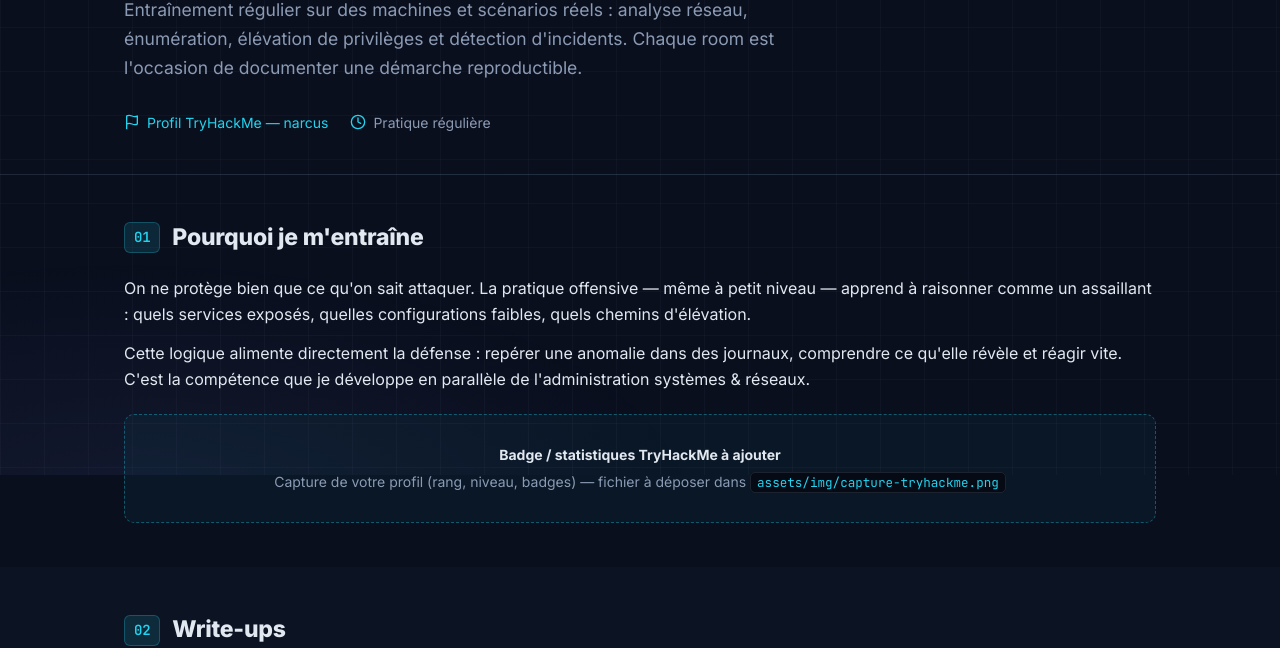
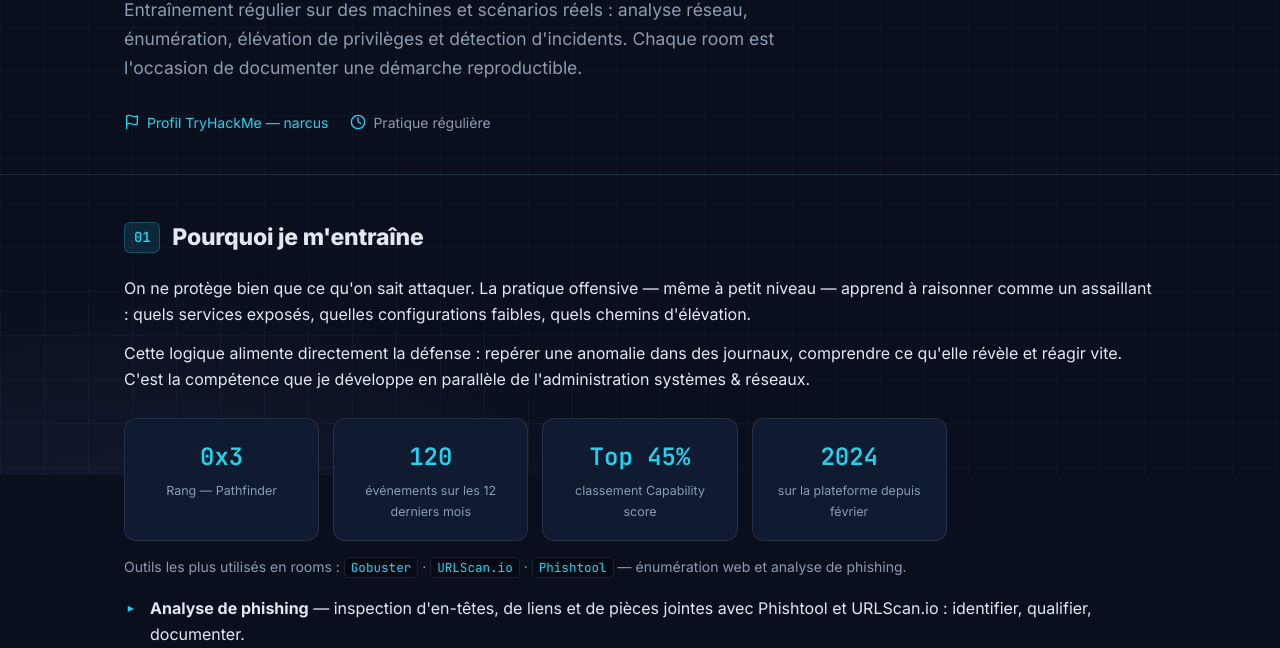
Before and after one commit to narcusensei/narcusensei.github.io, a plain HTML site: page projets/tryhackme.html in a window 1280 px wide. Shown: the part 325-973 px from the top of the page. Drawn offline with Linux system fonts and the light colour scheme.

Commit message:
Page TryHackMe : statistiques réelles du profil (rang, activité, outils) + axes d'entraînement

```diff
--- a/assets/css/style.css
+++ b/assets/css/style.css
@@ -968,3 +968,36 @@ main section[id] { scroll-margin-top: 76px; }
   body::before { display: none; }
   .site-header, .site-footer, .terminal, .project-nav, .btn { display: none !important; }
 }
+
+/* ---------- Statistiques TryHackMe ---------- */
+.stats-grid {
+  display: grid;
+  grid-template-columns: repeat(auto-fill, minmax(min(100%, 180px), 1fr));
+  gap: 14px;
+}
+
+.stat {
+  background: var(--bg-panel);
+  border: 1px solid var(--border);
+  border-radius: var(--radius);
+  padding: 18px 16px;
+  text-align: center;
+  transition: border-color 0.15s ease;
+}
+
+.stat:hover { border-color: var(--accent-border); }
+
+.stat .stat-n {
+  display: block;
+  font-family: var(--font-mono);
+  font-size: 24px;
+  font-weight: 700;
+  color: var(--accent);
+}
+
+.stat .stat-l {
+  display: block;
+  font-size: 12.5px;
+  color: var(--text-muted);
+  margin-top: 4px;
+}
--- a/projets/tryhackme.html
+++ b/projets/tryhackme.html
@@ -63,10 +63,20 @@
         <h2><span class="num">01</span>Pourquoi je m'entraîne</h2>
         <p>On ne protège bien que ce qu'on sait attaquer. La pratique offensive — même à petit niveau — apprend à raisonner comme un assaillant : quels services exposés, quelles configurations faibles, quels chemins d'élévation.</p>
         <p>Cette logique alimente directement la défense : repérer une anomalie dans des journaux, comprendre ce qu'elle révèle et réagir vite. C'est la compétence que je développe en parallèle de l'administration systèmes &amp; réseaux.</p>
-        <div class="shot" style="margin-top:22px;">
-          <strong>Badge / statistiques TryHackMe à ajouter</strong>
-          Capture de votre profil (rang, niveau, badges) — fichier à déposer dans <code>assets/img/capture-tryhackme.png</code>
+        <div class="stats-grid" style="margin-top:26px;">
+          <div class="stat"><span class="stat-n">0x3</span><span class="stat-l">Rang — Pathfinder</span></div>
+          <div class="stat"><span class="stat-n">120</span><span class="stat-l">événements sur les 12 derniers mois</span></div>
+          <div class="stat"><span class="stat-n">Top 45%</span><span class="stat-l">classement Capability score</span></div>
+          <div class="stat"><span class="stat-n">2024</span><span class="stat-l">sur la plateforme depuis février</span></div>
         </div>
+        <p style="margin-top:14px;color:var(--text-muted);font-size:14px;">
+          Outils les plus utilisés en rooms : <code>Gobuster</code> · <code>URLScan.io</code> · <code>Phishtool</code> — énumération web et analyse de phishing.
+        </p>
+        <ul style="margin-top:16px;">
+          <li><strong>Analyse de phishing</strong> — inspection d'en-têtes, de liens et de pièces jointes avec Phishtool et URLScan.io : identifier, qualifier, documenter.</li>
+          <li><strong>Énumération web</strong> — découverte de contenu et répertoires avec Gobuster : cartographier la surface d'attaque avant tout test.</li>
+          <li><strong>Détection d'incidents</strong> — rooms défensives : journaux, alertes, réponse, dans la logique du parcours « Security Analyst ».</li>
+        </ul>
       </div>
     </section>
 
```
